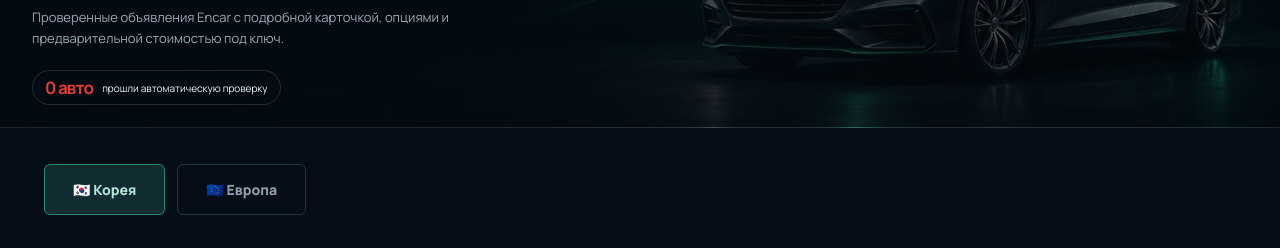
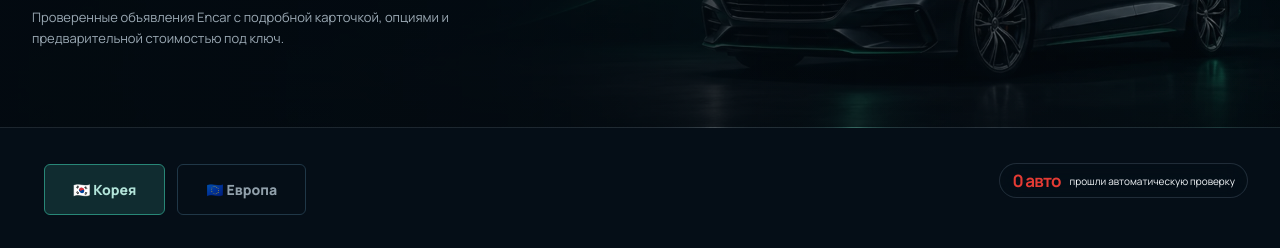
Before and after one commit to chestnyprigon/chestnyprigon, a Next.js app: page /catalog in a window 1280 px wide. Shown: the part 344-592 px from the top of the page. Built offline with nearby package versions, Linux system fonts and the light colour scheme; no server answers; the database is empty.

Commit message:
Move catalog count below hero art

```diff
--- a/src/app/globals.css
+++ b/src/app/globals.css
@@ -454,16 +454,19 @@ a { color: inherit; text-decoration: none; }
     background: rgba(6,17,27,.32);
     border-color: rgba(160,184,204,.18);
     border-radius: 999px;
-    bottom: 22px;
+    bottom: auto;
     display: inline-flex;
     flex-direction: row;
     gap: 9px;
     justify-self: auto;
-    left: max(32px,calc((100vw - 1240px)/2));
+    left: auto;
     max-width: calc(50% - 32px);
     padding: 8px 12px;
     position: absolute;
+    right: max(32px,calc((100vw - 1240px)/2));
+    top: calc(100% + 36px);
     width: auto;
+    z-index: 3;
   }
   .catalog-intro-stat strong { font-size: 17px; line-height: 1; white-space: nowrap; }
   .catalog-intro-stat span { font-size: 10px; line-height: 1.2; margin: 0; white-space: nowrap; }
--- a/src/components/mobile-de/MobileDeCatalog.module.css
+++ b/src/components/mobile-de/MobileDeCatalog.module.css
@@ -340,21 +340,25 @@
 }
 
 @media (min-width: 1001px) {
+  .page > .europeIntro { overflow: visible; }
   .europeIntroStat {
     align-items: center;
     background: rgba(6,17,27,.32);
     border-color: rgba(160,184,204,.18);
     border-radius: 999px;
-    bottom: 22px;
+    bottom: auto;
     display: inline-flex;
     flex-direction: row;
     gap: 9px;
     justify-self: auto;
-    left: max(32px,calc((100vw - 1240px)/2));
+    left: auto;
     max-width: calc(50% - 32px);
     padding: 8px 12px;
     position: absolute;
+    right: max(32px,calc((100vw - 1240px)/2));
+    top: calc(100% + 36px);
     width: auto;
+    z-index: 3;
   }
   .europeIntroStat strong { font-size: 17px; line-height: 1; white-space: nowrap; }
   .europeIntroStat span { font-size: 10px; line-height: 1.2; margin: 0; white-space: nowrap; }
```
